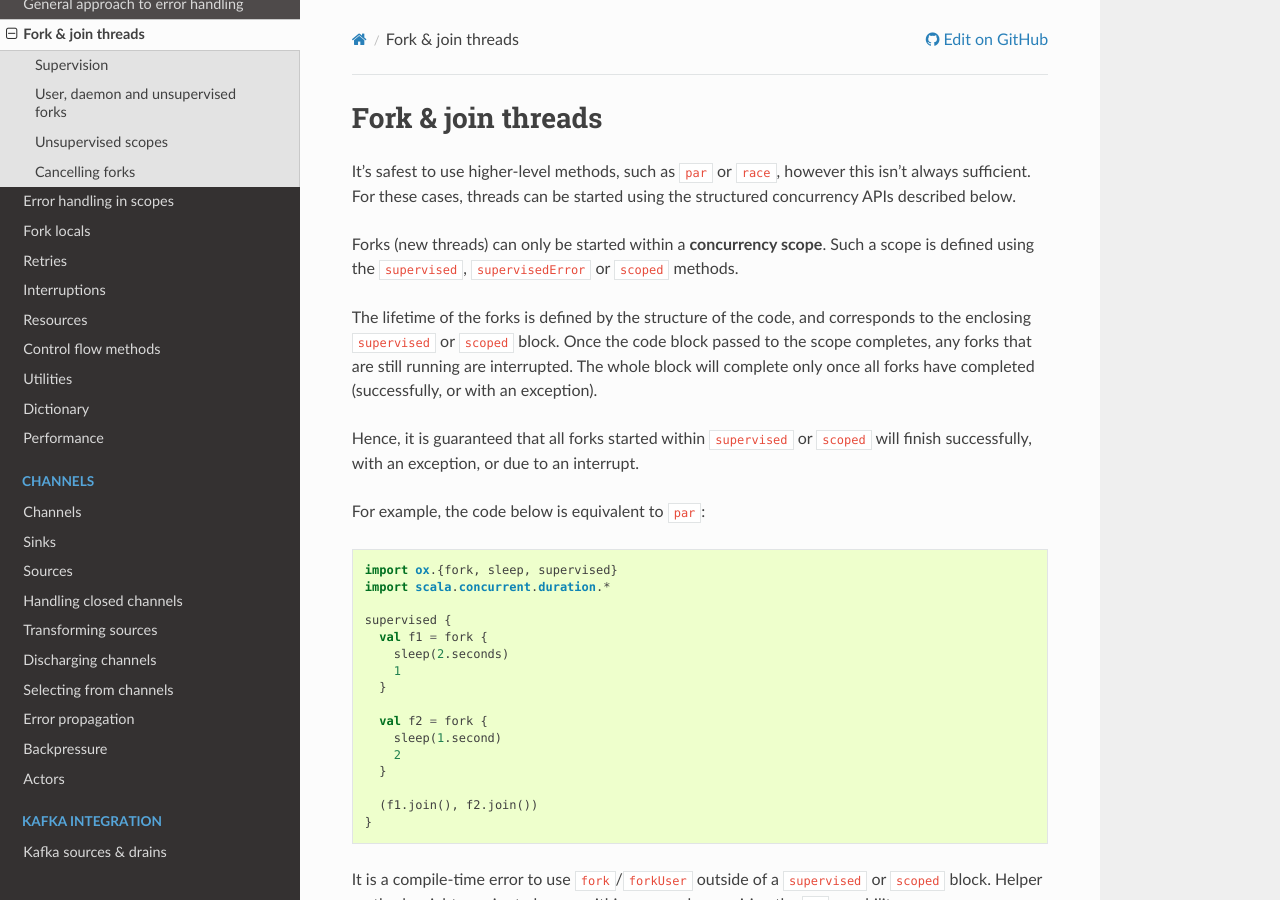
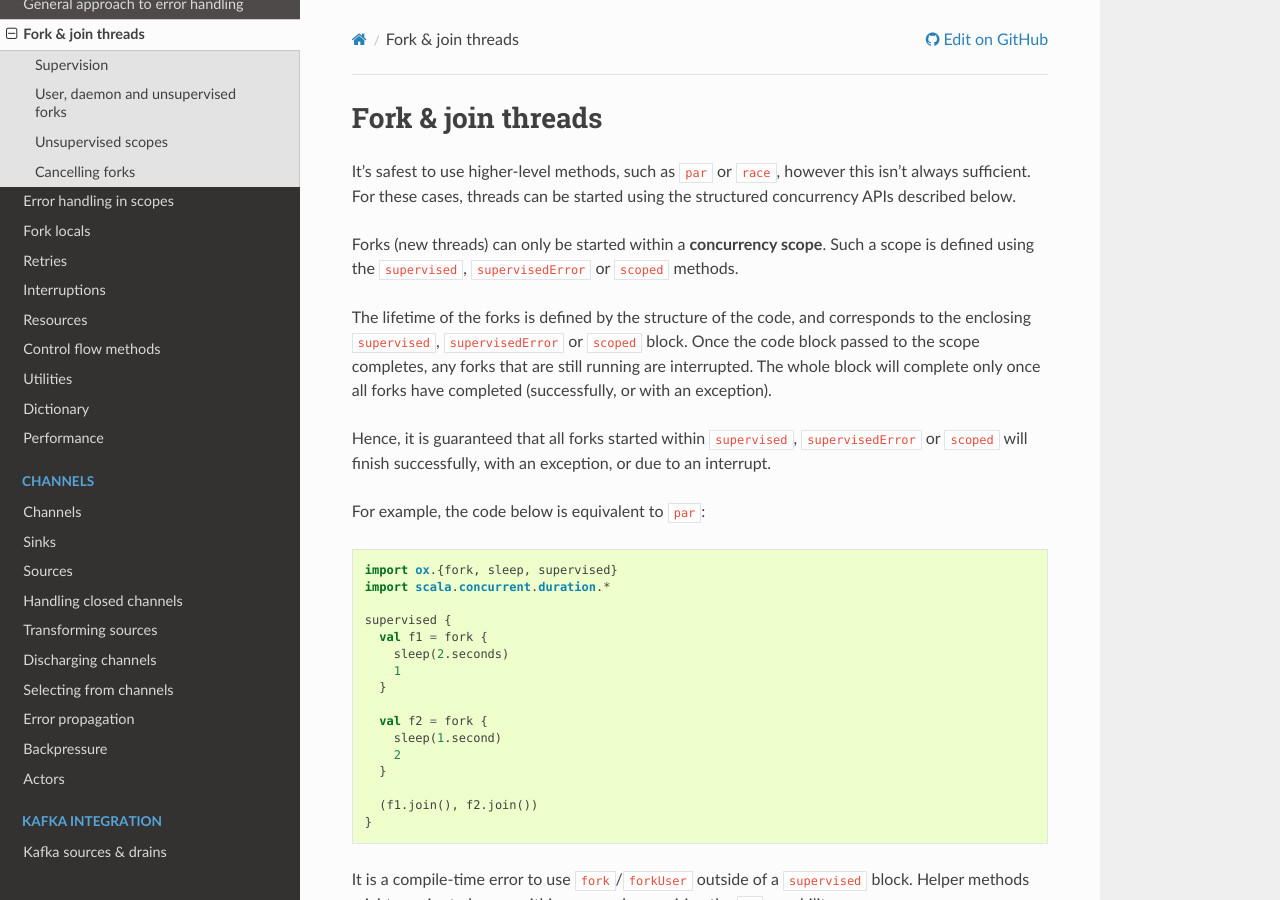
Before and after one commit to softwaremill/ox, a Sphinx documentation site: the page built from doc/fork-join.md, in a window 1280 px wide and 900 px high. Built offline with Sphinx 7.4.7 and the Read the Docs theme 2.0.0, drawn with Linux system fonts in a browser that asks for light colours.

````diff
--- a/doc/fork-join.md
+++ b/doc/fork-join.md
@@ -6,12 +6,12 @@ these cases, threads can be started using the structured concurrency APIs descri
 Forks (new threads) can only be started within a **concurrency scope**. Such a scope is defined using the `supervised`,
 `supervisedError` or `scoped` methods.
 
-The lifetime of the forks is defined by the structure of the code, and corresponds to the enclosing `supervised` or
-`scoped` block. Once the code block passed to the scope completes, any forks that are still running are interrupted.
-The whole block will complete only once all forks have completed (successfully, or with an exception).
+The lifetime of the forks is defined by the structure of the code, and corresponds to the enclosing `supervised`,
+`supervisedError` or `scoped` block. Once the code block passed to the scope completes, any forks that are still running
+are interrupted. The whole block will complete only once all forks have completed (successfully, or with an exception).
 
-Hence, it is guaranteed that all forks started within `supervised` or `scoped` will finish successfully, with an
-exception, or due to an interrupt.
+Hence, it is guaranteed that all forks started within `supervised`, `supervisedError` or `scoped` will finish
+successfully, with an exception, or due to an interrupt.
 
 For example, the code below is equivalent to `par`:
 
@@ -34,8 +34,8 @@ supervised {
 }
 ```
 
-It is a compile-time error to use `fork`/`forkUser` outside of a `supervised` or `scoped` block. Helper methods might
-require to be run within a scope by requiring the `Ox` capability:
+It is a compile-time error to use `fork`/`forkUser` outside of a `supervised` block. Helper methods might require to be
+run within a scope by requiring the `Ox` capability:
 
 ```scala mdoc:compile-only
 import ox.{fork, Fork, Ox, sleep, supervised}
````
Also changed, not shown: 12 other files.
